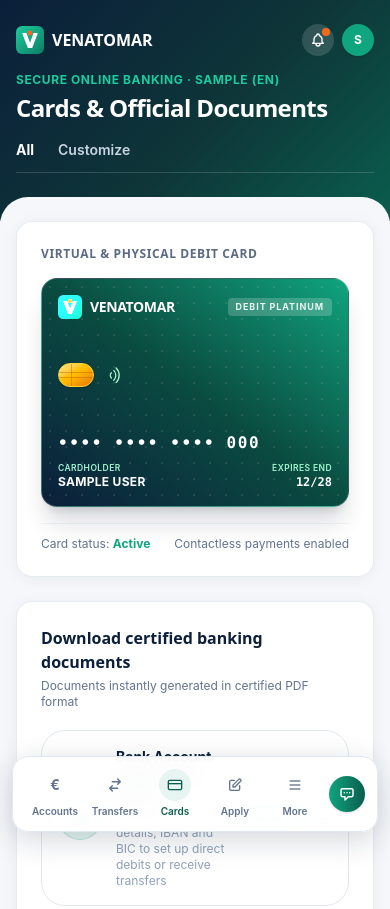
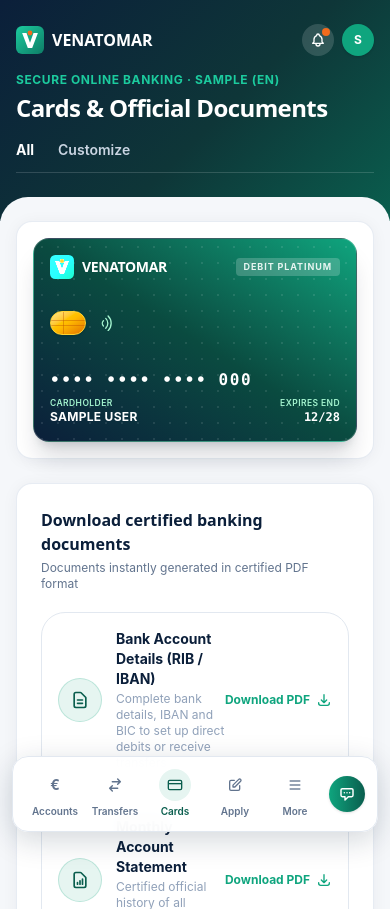
Before and after one commit to primous/venatomar, a Laravel app: page /en/portal/documents in a window 390 px wide. Shown: the top 909 px of the page. Run offline with Laravel 12, Linux system fonts and the light colour scheme; the visitor is signed in with stand-in values (Sample User, id 1); data comes from the database, SQL or seed files in the repository; tables that the repository leaves empty hold one stand-in row (values such as "Sample post"); style sheets or scripts are compiled from the project's sources; some libraries are stand-ins or nearby versions.

Commit message:
fix(portal): hide card headers and status footers on mobile for maximal card space

```diff
--- a/resources/views/portal/documents.blade.php
+++ b/resources/views/portal/documents.blade.php
@@ -6,16 +6,16 @@
 
         <!-- Left / Bank Card Showcase (5 cols) -->
         <div class="lg:col-span-5">
-            <div class="bg-white rounded-2xl p-6 shadow-[0_2px_16px_rgba(11,31,58,0.05)] border border-slate-200/80">
-                <h2 class="text-xs font-bold uppercase tracking-wider text-[#5B6B82] mb-4">
+            <div class="bg-white rounded-2xl p-4 sm:p-6 shadow-[0_2px_16px_rgba(11,31,58,0.05)] border border-slate-200/80">
+                <h2 class="hidden sm:block text-xs font-bold uppercase tracking-wider text-[#5B6B82] mb-4">
                     {{ __('portal.virtual_card') }}
                 </h2>
 
                 <!-- Premium Venatomar Debit Card -->
-                <div class="relative w-full min-h-[225px] sm:min-h-0 sm:aspect-[1.586/1] rounded-2xl bg-gradient-to-tr from-[#0B1F3A] via-[#0A4B40] to-[#0FA57E] p-4 sm:p-6 text-white shadow-xl shadow-slate-900/15 overflow-hidden border border-white/20">
+                <div class="relative w-full aspect-[1.586/1] min-h-[195px] rounded-2xl bg-gradient-to-tr from-[#0B1F3A] via-[#0A4B40] to-[#0FA57E] p-4 sm:p-6 text-white shadow-xl shadow-slate-900/15 overflow-hidden border border-white/20">
                     <div class="absolute inset-0 opacity-10 bg-[radial-gradient(#fff_1px,transparent_1px)] [background-size:16px_16px]"></div>
 
-                    <div class="relative z-10 flex flex-col justify-between h-full min-h-[195px] sm:min-h-0">
+                    <div class="relative z-10 flex flex-col justify-between h-full">
                         <div class="flex items-center justify-between">
                             <div class="flex items-center gap-2">
                                 <img src="{{ asset('images/logo.svg') }}" alt="Venatomar" class="size-6 brightness-200">
@@ -39,7 +39,7 @@
                             </svg>
                         </div>
 
-                        <div class="space-y-1.5 sm:space-y-2">
+                        <div class="space-y-1 sm:space-y-2">
                             <div class="font-mono text-base sm:text-lg tracking-widest font-bold">
                                 •••• •••• •••• {{ substr($client->account_number, -4) }}
                             </div>
@@ -58,7 +58,7 @@
                     </div>
                 </div>
 
-                <div class="mt-4 pt-3 border-t border-slate-100 flex items-center justify-between text-xs text-slate-500">
+                <div class="hidden sm:flex mt-4 pt-3 border-t border-slate-100 items-center justify-between text-xs text-slate-500">
                     <span>{{ __('portal.card_status_prefix') }} <strong class="text-[#0FA57E]">{{ __('portal.card_active') }}</strong></span>
                     <span>{{ __('portal.card_contactless') }}</span>
                 </div>
```
